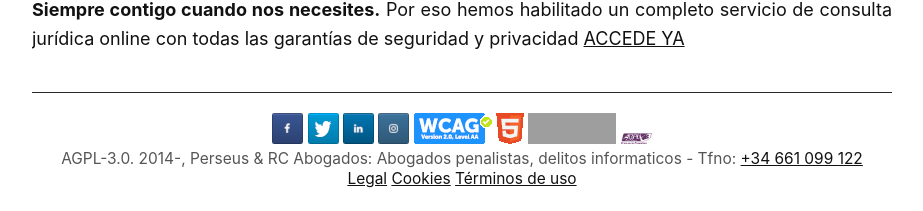
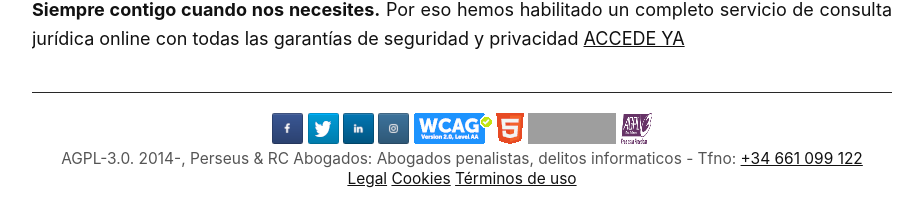
Before and after one commit to streaming10/perseusnew, a Jekyll site: the page built from index.md, in a window 1280 px wide. Shown: the part 1438-1649 px from the top of the page, without its empty margins (158-1081 px from the left). Built offline with Jekyll 4.4.1, drawn with Linux system fonts in a browser that asks for light colours; our own code applies the rules of GitHub Pages for plain Markdown files; grey boxes are pictures that could not be loaded.

Commit message:
Update default.html

```diff
--- a/_layouts/default.html
+++ b/_layouts/default.html
@@ -112,10 +112,10 @@
 		<a title="Twitter"     href="https://www.twitter.com/perseuslegal"  	  ><img src="/img/twitter.png"   alt="Twitter"  width="31" height="31"/></a>
 		<a title="LinkedIn"    href="https://www.linkedin.com/in/luisjuradocano/" ><img src="/img/linkedin.png"  alt="LinkedIn" width="31" height="31"/></a>
 		<a title="Instagram"   href="https://instagram.com/perseusyrcabogados"    ><img src="/img/instagram.png" alt="Instagram" width="31" height="31"/></a>
-		<a title="WCAG 2.0 AA" href="https://www.w3.org/TR/WCAG20/#a"             ><img src="/img/wcag2.png"     alt="WCAG 2.0 AA" width="78"/></a>
+		<a title="WCAG 2.0 AA" href="https://www.w3.org/TR/WCAG20/#a"             ><img src="/img/wcag2.png"     alt="WCAG 2.0 AA" width="78" height="31"/></a>
 		<a title="Valid HTML5" href="https://html5.validator.nu/?doc=https://perseusyrcabogados.com"><img src="/img/html5.png" alt="Valid HTML5"width="28" height="31"/></a>
 		<a href="http://jigsaw.w3.org/css-validator/validator?uri=https://perseusyrcabogados.com"><img style="border:0;" src="//jigsaw.w3.org/css-validator/images/vcss-blue" alt="¡CSS Válido!" width="88" height="31"/></a>
-		<a rel="license" title="Licencia AGPL" href="https://www.gnu.org/licenses/agpl-3.0.html"><img alt="Licencia AGPL" style="border-width:0" src="/img/cc2.png" width="31"/></a>
+		<a rel="license" title="Licencia AGPL" href="https://www.gnu.org/licenses/agpl-3.0.html"><img alt="Licencia AGPL" style="border-width:0" src="/img/cc2.png" width="31" height="31"/></a>
 		<div id="hidden" style="display:none;"><br>
 			<span property="dct:title">Perseus & RC Abogados: Abogados penalistas A Coruña, delitos informaticos</span> by <span property="cc:attributionName">Perseus & RC Abogados: Abogados penalistas, delitos informaticos</span> is licensed under a <a rel="license" title="Licencia CC" href="http://creativecommons.org/licenses/by-nc-sa/3.0/">Creative Commons Reconocimiento-NoComercial-CompartirIgual 3.0 Unported License</a>.
 		</div><br>
```
